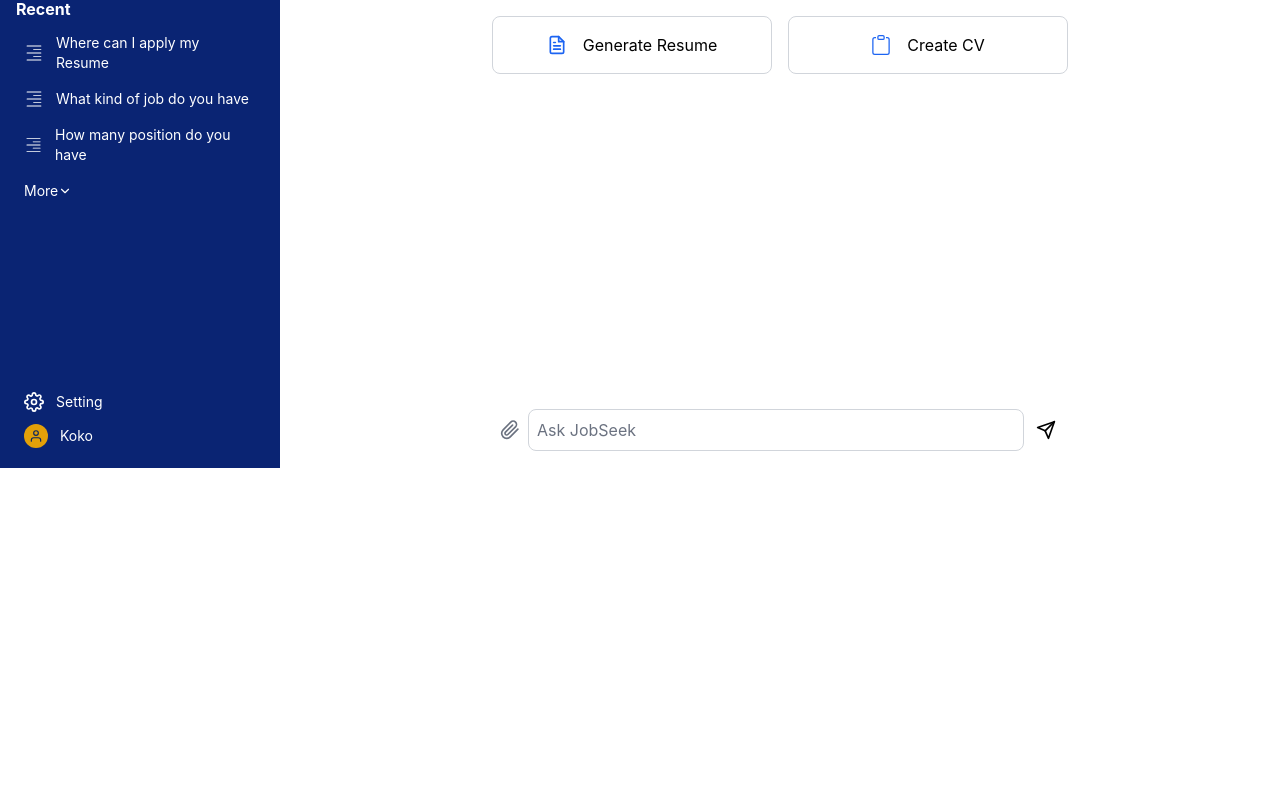
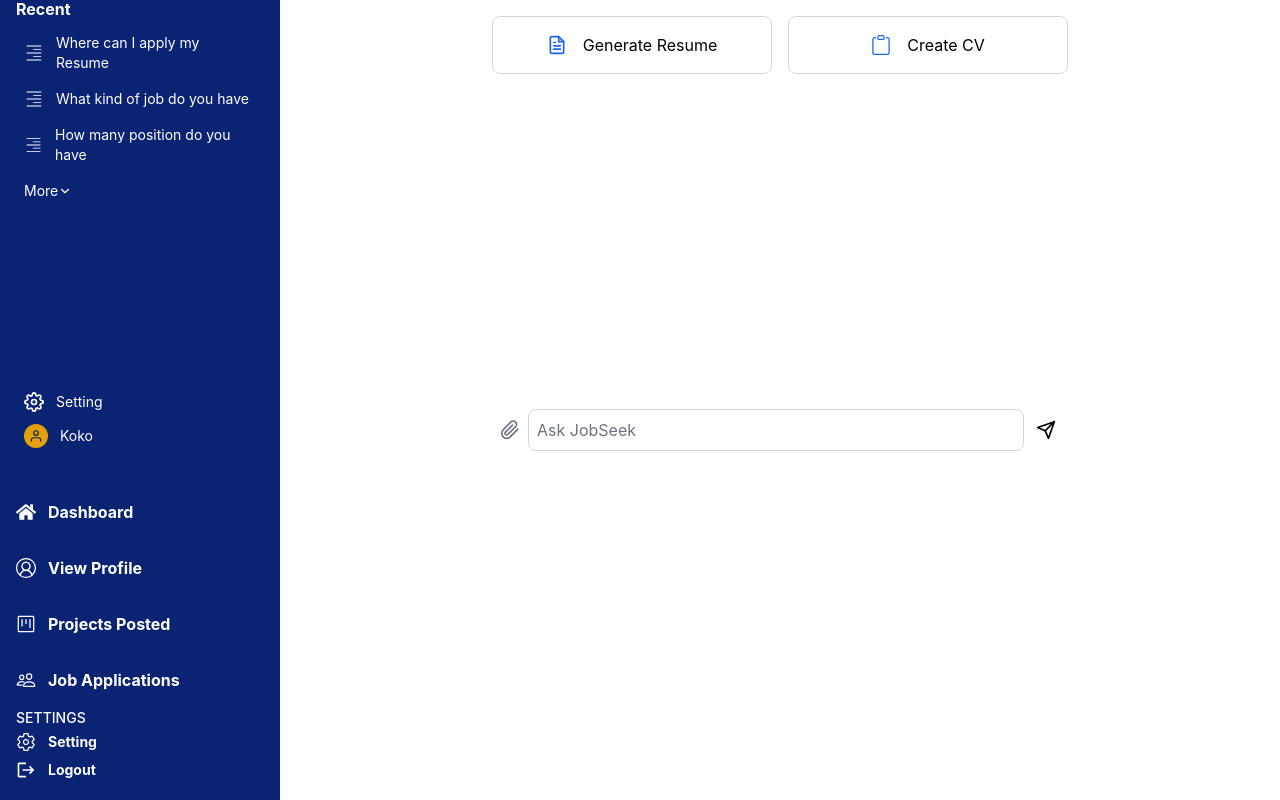
Before and after one commit to SisovandaraKong/Web-F3, a React (Vite) app: page / in a window 1280 px wide. Shown: the part 196-996 px from the top of the page. Before the commit the page ends 800 px from the top, so only its background shows below. Built offline with nearby package versions, Linux system fonts and the light colour scheme.

Commit message:
Chatbot Page

```diff
--- a/package.json
+++ b/package.json
@@ -10,13 +10,17 @@
     "preview": "vite preview"
   },
   "dependencies": {
+    "@google/generative-ai": "^0.22.0",
     "@tailwindcss/vite": "^4.0.7",
     "aos": "^2.3.4",
     "flowbite": "^3.1.2",
+    "lucide-react": "^0.476.0",
     "react": "^19.0.0",
     "react-dom": "^19.0.0",
     "react-icons": "^5.5.0",
+    "react-markdown": "^10.0.0",
     "react-router": "^7.2.0",
+    "react-syntax-highlighter": "^15.6.1",
     "tailwindcss": "^4.0.7"
   },
   "devDependencies": {
--- a/src/components/layouts/RootLayout.jsx
+++ b/src/components/layouts/RootLayout.jsx
@@ -1,12 +1,14 @@
 import React from 'react'
 import Navbar from './Navbar'
 import { Outlet } from 'react-router'
+import Sidebar from './Sidebar'
 
 export default function RootLayout() {
   return (
     <div>
       <Navbar/>
       <Outlet/>
+      <Sidebar/>
     </div>
   )
 }
--- /dev/null
+++ b/src/components/layouts/Sidebar.jsx
@@ -0,0 +1,64 @@
+import React from "react";
+import { FaHome } from "react-icons/fa";
+import { VscAccount } from "react-icons/vsc";
+import { GoProject } from "react-icons/go";
+import { IoPeopleOutline,IoSettingsOutline } from "react-icons/io5";
+import { MdLogout } from "react-icons/md";
+export default function Sidebar() {
+  return (
+    <>
+      <div className="flex flex-col ">
+        <div className="flex flex-1 overflow-hidden">
+          <aside className="bg-primary text-white w-70 flex-shrink-0 flex flex-col p-4 ">
+          <a href="#">
+            <button className="flex items-center gap-3 py-4 text-md font-bold">
+
+              <FaHome className="text-xl font-bold" />
+              Dashboard
+
+            </button>
+            </a>
+
+            <a href="#">
+            <button className="flex items-center gap-3 text-md font-bold py-4">
+              <VscAccount className="text-xl font-bold" />
+              View Profile
+            </button>
+            </a>
+
+            <a href="">
+            <button className="flex items-center gap-3 text-md font-bold py-4">
+              <GoProject className="text-xl font-bold" />
+              Projects Posted
+            </button>
+            </a>
+
+            <a href="">
+            <button className="flex items-center gap-3 text-md font-bold py-4">
+              <IoPeopleOutline className="text-xl font-bold" />
+              Job Applications
+            </button>
+           </a>
+
+            <div className="mt-auto space-y-1">
+              <p className="text-sm font-medium "> SETTINGS</p>
+              <a href="">
+              <button className="flex items-center gap-3 text-sm font-bold py-1 ">
+              <IoSettingsOutline  className="text-xl font-bold"  />
+              Setting
+              </button>
+              </a>
+
+              <a href="">
+              <button className="flex items-center gap-3 text-sm font-bold py-1 text-accent hover:text-accent-hover">
+              <MdLogout  className="text-xl font-bold"  />
+              Logout
+              </button>
+              </a>
+            </div>
+          </aside>
+        </div>
+      </div>
+    </>
+  );
+}
--- a/src/main.jsx
+++ b/src/main.jsx
@@ -2,7 +2,6 @@
 import { createRoot } from "react-dom/client";
 import { BrowserRouter, Routes, Route } from "react-router";
 import "./index.css";
-import AboutUsPage from "./pages/AboutUsPage.jsx";
 import RootLayout from "./components/layouts/RootLayout.jsx";
 import App from "./App.jsx";
 
@@ -12,7 +11,6 @@
       <Routes>
         <Route element={<RootLayout />}>
           <Route path="/" element={<App />} />
-          <Route path="/about-us" element={<AboutUsPage />} />
         </Route>
       </Routes>
     </BrowserRouter>
--- a/src/pages/AboutUsPage.jsx
+++ /dev/null
@@ -1,9 +0,0 @@
-import React from 'react'
-
-export default function AboutUsPage() {
-  return (
-    <>
-      <h1>AboutUs page</h1>
-    </>
-  )
-}
--- a/src/pages/ChatbotPage.jsx
+++ b/src/pages/ChatbotPage.jsx
@@ -1,9 +1,9 @@
 "use client"
 
 import { useState } from "react"
-import { FiSun, FiPlus, FiChevronDown, FiSettings, FiSend, FiPaperclip, FiFileText, FiUser } from "react-icons/fi"
+import { FiPlus, FiChevronDown, FiSettings, FiSend, FiPaperclip, FiFileText, FiUser } from "react-icons/fi"
 import { CiTextAlignRight } from "react-icons/ci";
-import { BsListUl, BsClipboard } from "react-icons/bs"
+import { BsClipboard } from "react-icons/bs"
 
 const ChatbotPage = () => {
   const [chatInput, setChatInput] = useState("")
--- a/src/pages/HomePage.jsx
+++ /dev/null
@@ -1,19 +0,0 @@
-import React from "react";
-import Carousel from "../components/carousel/Carousel";
-import AOS from "aos";
-import "aos/dist/aos.css";
-import { useEffect } from "react";
-
-export default function HomePage() {
-  useEffect(() => {
-    AOS.init({ duration: 700, once: false });
-  }, []);
-  return (
-    <>
-      <div className="flex justify-center items-center min-h-screen bg-gray-100">
-        <Carousel />
-      </div>
-      <h1 className="text-black text-7xl">Home page</h1>
-    </>
-  );
-}
```
Also changed, not shown: src/App.jsx (+5 -11 lines), 1 other file (tests, documents, lock files or other folders).
